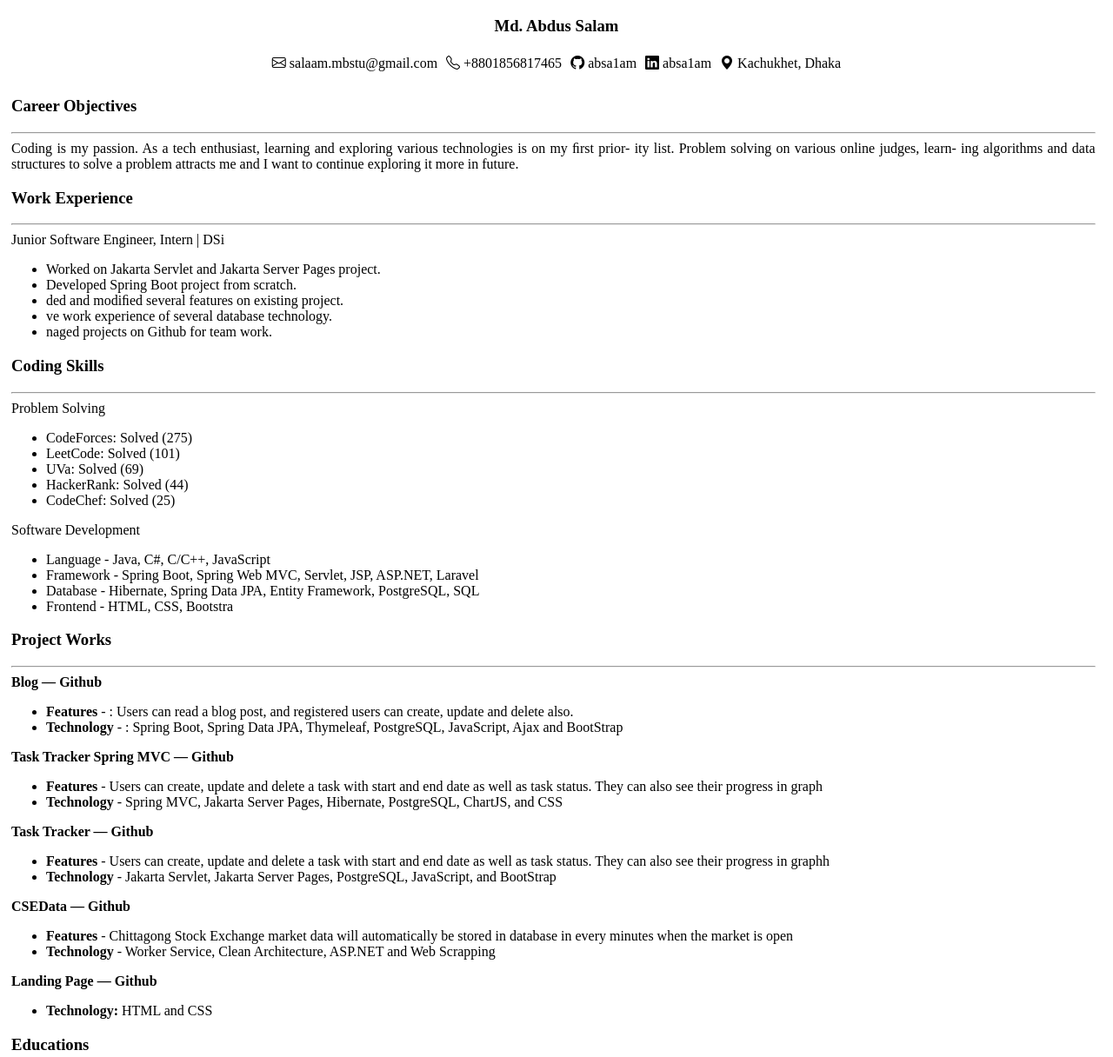
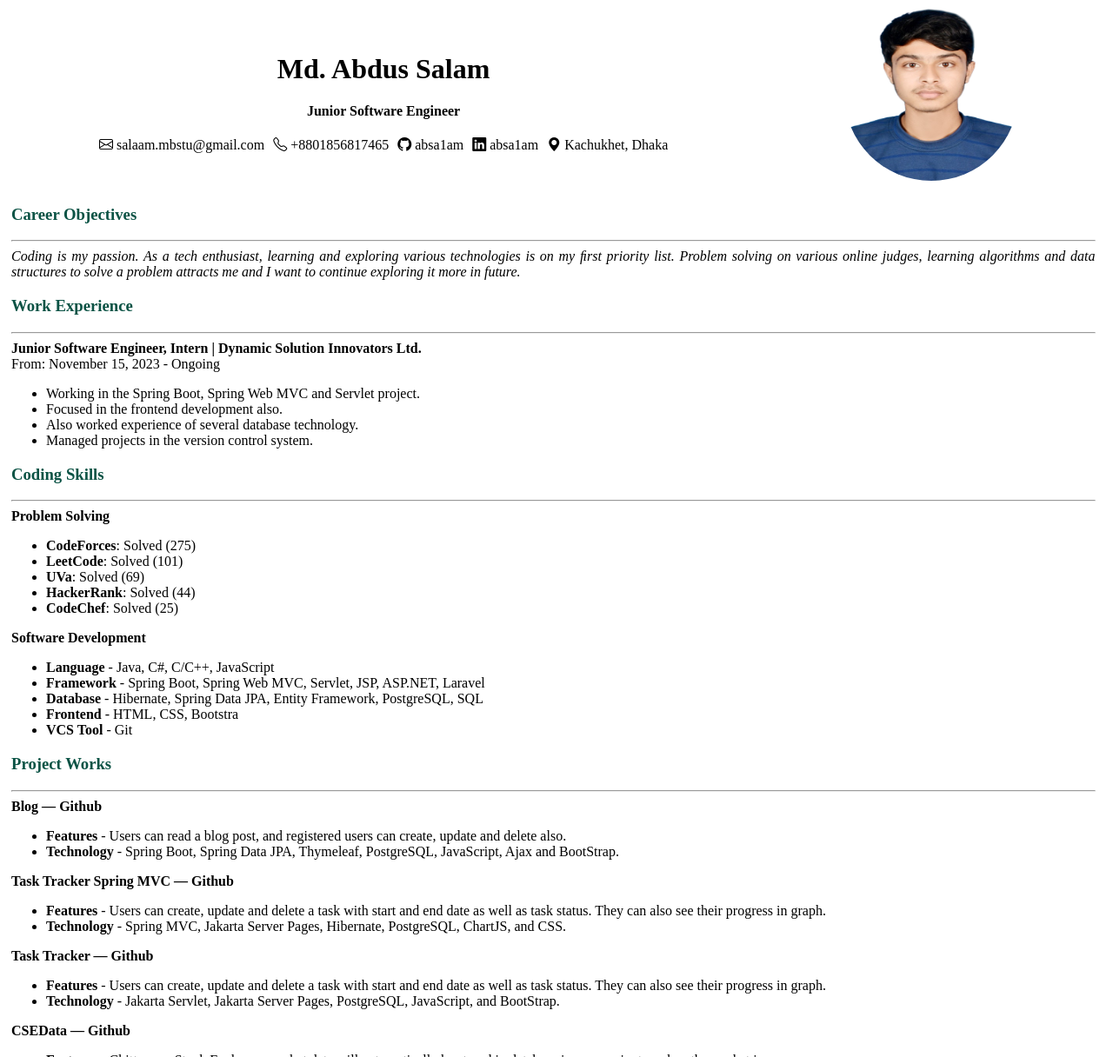
Before and after one commit to absa1am/resume, a plain HTML site: page index.html in a window 1280 px wide. Shown: the top 1216 px of the page at 87% size. Drawn offline with nearby package versions, Linux system fonts and the light colour scheme.

Commit message:
V2: Added image, and right section option

```diff
--- a/css/styles.css
+++ b/css/styles.css
@@ -3,6 +3,9 @@
 }
 
 .heading {
+    display: flex;
+    justify-content: space-around;
+    align-items: center;
     margin: 2px;
 }
 
@@ -49,7 +52,21 @@ a {
     margin: 0;
 }
 
+.section h3, hr {
+    color:  #0b5345;
+}
+
+img {
+    width: 200px;
+    height: 200px;
+    border-radius: 10em;
+}
+
 @media only screen and (max-width: 600px) {
+    .heading {
+        flex-direction: column;
+    }
+
     .info {
         display: flex;
         flex-direction: column;
--- a/index.html
+++ b/index.html
@@ -10,65 +10,73 @@
     <body>
         <div class="container">
             <div class="heading">
+                <div class="heading-content">
                     <div class="name">
-                    <h3 class="name">Md. Abdus Salam</h3>
+                        <h1 class="name">Md. Abdus Salam</h1>
+                        <p><b>Junior Software Engineer</b></p>
                     </div>
                     <div class="info">
                         <a href="mailto:salaam.mbstu@gmail.com"><i class="bi bi-envelope"></i> salaam.mbstu@gmail.com</a>
                         <a href="tel:01856817465"><i class="bi bi-telephone"></i> +8801856817465</a>
                         <a href="https://github.com/absa1am"><i class="bi bi-github"></i> absa1am</a>
                         <a href="https://linkedin.com/in/absa1am"><i class="bi bi-linkedin"></i> absa1am</a>
-                    <a href="#"><i class="bi bi-geo-alt-fill"></i> Kachukhet, Dhaka</a>
+                        <a href="https://maps.app.goo.gl/EytpvX5VPKaVjLjq6"><i class="bi bi-geo-alt-fill"></i> Kachukhet, Dhaka</a>
+                    </div>
+                </div>
+                <div class="heading-image">
+                    <img src="image/BB10750.png" alt="">
                 </div>
             </div>
             <!-- <hr> -->
             <div class="main-section">
+                <!-- Left section -->
                 <div class="left-section">
                     <div class="section">
                         <h3>Career Objectives</h3>
                         <hr>
                         <p>
-                            Coding is my passion. As a tech enthusiast, learning
-                            and exploring various technologies is on my ﬁrst prior-
-                            ity list. Problem solving on various online judges, learn-
-                            ing algorithms and data structures to solve a problem
+                            <i>Coding is my passion. As a tech enthusiast, learning
+                                and exploring various technologies is on my ﬁrst priority list.
+                                Problem solving on various online judges, learning
+                                 algorithms and data structures to solve a problem
                                 attracts me and I want to continue exploring it more in
-                            future.
+                                future.</i>
                         </p>
                     </div>
                     <div class="section">
                         <h3>Work Experience</h3>
                         <hr>
                         <p>
-                            Junior Software Engineer, Intern <a href="https://dsinnovators.com">| DSi</a>
+                            <b>Junior Software Engineer, Intern <a href="https://dsinnovators.com">| Dynamic Solution Innovators Ltd.</a></b>
                         </p>
+                        <p>From: November 15, 2023 - Ongoing</p>
                         <ul>
-                            <li>Worked on Jakarta Servlet and Jakarta Server Pages project.</li>
-                            <li>Developed Spring Boot project from scratch.</li>
-                            <li>ded and modiﬁed several features on existing project.</li>
-                            <li>ve work experience of several database technology.</li>
-                            <li>naged projects on Github for team work.</li>
+                            <li>Working in the Spring Boot, Spring Web MVC and Servlet project.</li>
+                            <li>Focused in the frontend development also.</li>
+                            <li>Also worked experience of several database technology.</li>
+                            <li>Managed projects in the version control system.</li>
                         </ul>
                     </div>
 
                     <div class="section">
                         <h3>Coding Skills</h3>
                         <hr>
-                        <p>Problem Solving</p>
+                        <p><b>Problem Solving</b></p>
                         <ul>
-                            <li><a href="https://codeforces.com/profile/absa1am">CodeForces: Solved (275)</a></li>
-                            <li><a href="https://leetcode.com/absa1am/">LeetCode: Solved (101)</a></li>
-                            <li><a href="https://uhunt.onlinejudge.org/id/875746">UVa: Solved (69)</a></li>
-                            <li><a href="https://www.hackerrank.com/absa1am">HackerRank: Solved (44)</a></li>
-                            <li><a href="https://www.codechef.com/users/absa1am">CodeChef: Solved (25)</a></li>
+                            <li><a href="https://codeforces.com/profile/absa1am"><b>CodeForces</b>: Solved (275)</a></li>
+                            <li><a href="https://leetcode.com/absa1am/"><b>LeetCode</b>: Solved (101)</a></li>
+                            <li><a href="https://uhunt.onlinejudge.org/id/875746"><b>UVa</b>: Solved (69)</a></li>
+                            <li><a href="https://www.hackerrank.com/absa1am"><b>HackerRank</b>: Solved (44)</a></li>
+                            <li><a href="https://www.codechef.com/users/absa1am"><b>CodeChef</b>: Solved (25)</a></li>
                         </ul>
 
-                        <p>Software Development</p>
+                        <p><b>Software Development</b></p>
                         <ul>
-                            <li>Language - Java, C#, C/C++, JavaScript</li>
-                            <li>Framework - Spring Boot, Spring Web MVC, Servlet, JSP, ASP.NET, Laravel</li>
-                            <li>Database - Hibernate, Spring Data JPA, Entity Framework, PostgreSQL, SQL</li>
-                            <li>Frontend - HTML, CSS, Bootstra</li>
+                            <li><b>Language</b> - Java, C#, C/C++, JavaScript</li>
+                            <li><b>Framework</b> - Spring Boot, Spring Web MVC, Servlet, JSP, ASP.NET, Laravel</li>
+                            <li><b>Database</b> - Hibernate, Spring Data JPA, Entity Framework, PostgreSQL, SQL</li>
+                            <li><b>Frontend</b> - HTML, CSS, Bootstra</li>
+                            <li><b>VCS Tool</b> - Git</li>
                         </ul>
                     </div>
 
@@ -77,72 +85,142 @@
                         <hr>
                         <p><b>Blog — <a href="https://github.com/absa1am/blog">Github</a></b></p>
                         <ul>
-                            <li><b>Features</b> - : Users can read a blog post, and registered users can create, update and delete also.</li>
-                            <li><b>Technology</b> - : Spring Boot, Spring Data JPA, Thymeleaf, PostgreSQL, JavaScript, Ajax and BootStrap</li>
+                            <li><b>Features</b> - Users can read a blog post, and registered users can create, update and delete also.</li>
+                            <li><b>Technology</b> - Spring Boot, Spring Data JPA, Thymeleaf, PostgreSQL, JavaScript, Ajax and BootStrap.</li>
                         </ul>
 
                         <p><b>Task Tracker Spring MVC — <a href="https://github.com/absa1am/task-tracker-spring-mvc">Github</a></b></p>
                         <ul>
                             <li><b>Features</b> - Users can create, update and delete a task with start and end date as well as task status. They can
-                                also see their progress in graph</li>
-                            <li><b>Technology</b> - Spring MVC, Jakarta Server Pages, Hibernate, PostgreSQL, ChartJS, and CSS</li>
+                                also see their progress in graph.</li>
+                            <li><b>Technology</b> - Spring MVC, Jakarta Server Pages, Hibernate, PostgreSQL, ChartJS, and CSS.</li>
                         </ul>
 
                         <p><b>Task Tracker — <a href="https://github.com/absa1am/task-tracker">Github</a></b></p>
                         <ul>
                             <li><b>Features</b> - Users can create, update and delete a task with start and end date as well as task status. They can
-                                also see their progress in graphh</li>
-                            <li><b>Technology</b> - Jakarta Servlet, Jakarta Server Pages, PostgreSQL, JavaScript, and BootStrap</li>
+                                also see their progress in graph.</li>
+                            <li><b>Technology</b> - Jakarta Servlet, Jakarta Server Pages, PostgreSQL, JavaScript, and BootStrap.</li>
                         </ul>
 
                         <p><b>CSEData — <a href="https://github.com/absa1am/csedata">Github</a></b></p>
                         <ul>
                             <li><b>Features</b> - Chittagong Stock Exchange market data will automatically be stored in database in every minutes
-                                when the market is open</li>
-                            <li><b>Technology</b> - Worker Service, Clean Architecture, ASP.NET and Web Scrapping</li>
+                                when the market is open.</li>
+                            <li><b>Technology</b> - Worker Service, Clean Architecture, ASP.NET and Web Scrapping.</li>
                         </ul>
 
                         <p><b>Landing Page — <a href="https://github.com/absa1am/landing-page">Github</a></b></p>
                         <ul>
-                            <li><b>Technology:</b> HTML and CSS</li>
+                            <li><b>Technology</b> - HTML and CSS.</li>
                         </ul>
                     </div>
 
                     <div class="section">
-                        <h3>Educations</h3>
+                        <h3>Education</h3>
                         <hr>
                         <p><b>Mawlana Bhashani Science and Technology University, Tangail</b></p>
-                        <p>B.Sc. in Environmental Science</p>
+                        <p><i>B.Sc. (Honours) in Environmental Science</i></p>
                     </div>
                 </div>
-                <!-- <div class="right-section">
+
+                <!-- Right section -->
+                <!--
+                <div class="right-section">
                     <div class="section">
-                        <h3>Right Section</h3>
+                        <h3>Career Objectives</h3>
                         <hr>
                         <p>
-                            Coding is my passion. As a tech enthusiast, learning
+                            <i>Coding is my passion. As a tech enthusiast, learning
                                 and exploring various technologies is on my ﬁrst prior-
                                 ity list. Problem solving on various online judges, learn-
                                 ing algorithms and data structures to solve a problem
                                 attracts me and I want to continue exploring it more in
-                            future.
+                                future.</i>
                         </p>
+                    </div>
+                    <div class="section">
+                        <h3>Work Experience</h3>
+                        <hr>
+                        <p>
+                            <b>Junior Software Engineer, Intern <a href="https://dsinnovators.com">| Dynamic Solution Innovators Ltd.</a></b>
+                        </p>
+                        <p>From: November 15, 2023 - Ongoing</p>
+                        <ul>
+                            <li>Worked on Jakarta Servlet and Jakarta Server Pages project.</li>
+                            <li>Developed Spring Web MVC and Spring Boot project from scratch.</li>
+                            <li>ded and modiﬁed several features on existing project.</li>
+                            <li>Also worked experience of several database technology.</li>
+                            <li>Managed projects on Github for team work.</li>
+                        </ul>
                     </div>
 
                     <div class="section">
-                        <h3>Right Section</h3>
+                        <h3>Coding Skills</h3>
                         <hr>
-                        <p>
-                            Coding is my passion. As a tech enthusiast, learning
-                            and exploring various technologies is on my ﬁrst prior-
-                            ity list. Problem solving on various online judges, learn-
-                            ing algorithms and data structures to solve a problem
-                            attracts me and I want to continue exploring it more in
-                            future.
-                        </p>
+                        <p><b>Problem Solving</b></p>
+                        <ul>
+                            <li><a href="https://codeforces.com/profile/absa1am"><b>CodeForces</b>: Solved (275)</a></li>
+                            <li><a href="https://leetcode.com/absa1am/"><b>LeetCode</b>: Solved (101)</a></li>
+                            <li><a href="https://uhunt.onlinejudge.org/id/875746"><b>UVa</b>: Solved (69)</a></li>
+                            <li><a href="https://www.hackerrank.com/absa1am"><b>HackerRank</b>: Solved (44)</a></li>
+                            <li><a href="https://www.codechef.com/users/absa1am"><b>CodeChef</b>: Solved (25)</a></li>
+                        </ul>
+
+                        <p><b>Software Development</b></p>
+                        <ul>
+                            <li><b>Language</b> - Java, C#, C/C++, JavaScript</li>
+                            <li><b>Framework</b> - Spring Boot, Spring Web MVC, Servlet, JSP, ASP.NET, Laravel</li>
+                            <li><b>Database</b> - Hibernate, Spring Data JPA, Entity Framework, PostgreSQL, SQL</li>
+                            <li><b>Frontend</b> - HTML, CSS, Bootstra</li>
+                            <li><b>VCS Tool</b> - Git</li>
+                        </ul>
                     </div>
-                </div> -->
 
+                    <div class="section">
+                        <h3>Project Works</h3>
+                        <hr>
+                        <p><b>Blog — <a href="https://github.com/absa1am/blog">Github</a></b></p>
+                        <ul>
+                            <li><b>Features</b> - Users can read a blog post, and registered users can create, update and delete also.</li>
+                            <li><b>Technology</b> - Spring Boot, Spring Data JPA, Thymeleaf, PostgreSQL, JavaScript, Ajax and BootStrap.</li>
+                        </ul>
+
+                        <p><b>Task Tracker Spring MVC — <a href="https://github.com/absa1am/task-tracker-spring-mvc">Github</a></b></p>
+                        <ul>
+                            <li><b>Features</b> - Users can create, update and delete a task with start and end date as well as task status. They can
+                                also see their progress in graph.</li>
+                            <li><b>Technology</b> - Spring MVC, Jakarta Server Pages, Hibernate, PostgreSQL, ChartJS, and CSS.</li>
+                        </ul>
+
+                        <p><b>Task Tracker — <a href="https://github.com/absa1am/task-tracker">Github</a></b></p>
+                        <ul>
+                            <li><b>Features</b> - Users can create, update and delete a task with start and end date as well as task status. They can
+                                also see their progress in graph.</li>
+                            <li><b>Technology</b> - Jakarta Servlet, Jakarta Server Pages, PostgreSQL, JavaScript, and BootStrap.</li>
+                        </ul>
+
+                        <p><b>CSEData — <a href="https://github.com/absa1am/csedata">Github</a></b></p>
+                        <ul>
+                            <li><b>Features</b> - Chittagong Stock Exchange market data will automatically be stored in database in every minutes
+                                when the market is open.</li>
+                            <li><b>Technology</b> - Worker Service, Clean Architecture, ASP.NET and Web Scrapping.</li>
+                        </ul>
+
+                        <p><b>Landing Page — <a href="https://github.com/absa1am/landing-page">Github</a></b></p>
+                        <ul>
+                            <li><b>Technology</b> - HTML and CSS.</li>
+                        </ul>
+                    </div>
+
+                    <div class="section">
+                        <h3>Education</h3>
+                        <hr>
+                        <p><b>Mawlana Bhashani Science and Technology University, Tangail</b></p>
+                        <p><i>B.Sc. (Honours) in Environmental Science</i></p>
+                    </div>
+                </div>
+                -->
             </div>
         </div>
     </body>
```
Also changed, not shown: image/BB10750.png (added). Lines whose indentation alone changed are shown as unchanged.
